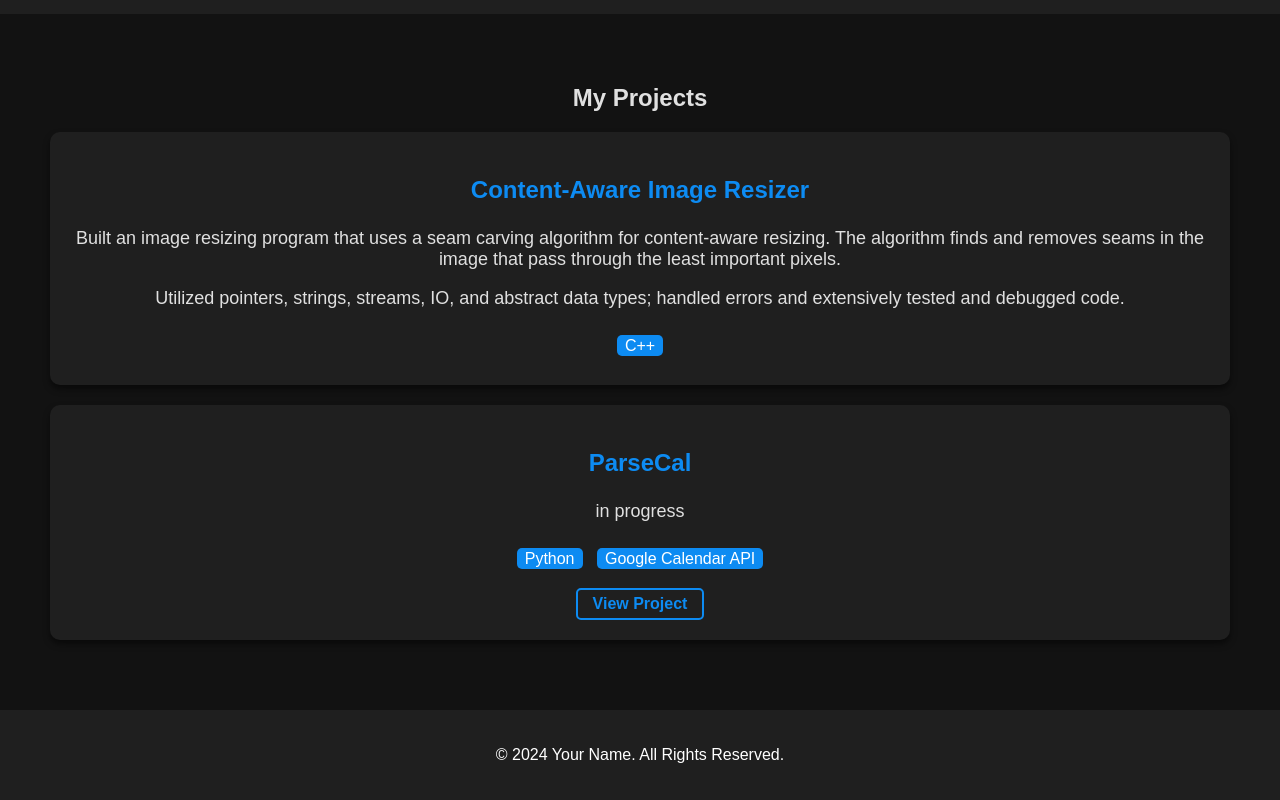
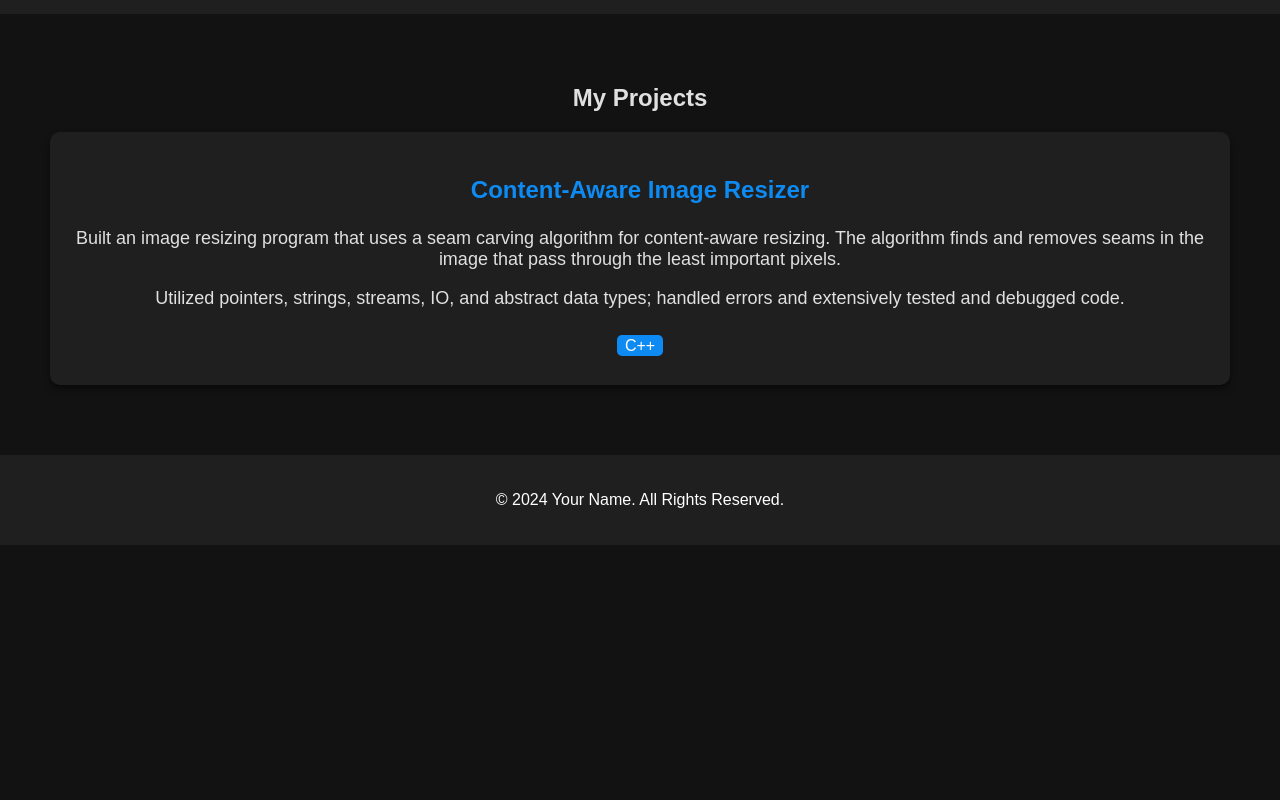
Before and after one commit to alexhowden/alexhowden.github.io, a plain HTML site: page index.html in a window 1280 px wide. Shown: the part 702-1502 px from the top of the page. After the commit the page ends 1247 px from the top, so only its background shows below. Drawn offline with nearby package versions, Linux system fonts and the light colour scheme.

Commit message:
small fix

```diff
--- a/index.html
+++ b/index.html
@@ -71,7 +71,7 @@
         </ul>
       </div>
 
-      <div class="project-item">
+      <!-- <div class="project-item">
         <h3>ParseCal</h3>
         <p>in progress</p>
         <ul class="tools-used">
@@ -80,7 +80,7 @@
         </ul>
         <a href="https://github.com/alexhowden/ParseCal" target="_blank"
           >View Project</a
-        >
+        > -->
       </div>
       <!-- Add more project items as needed -->
     </section>
```
